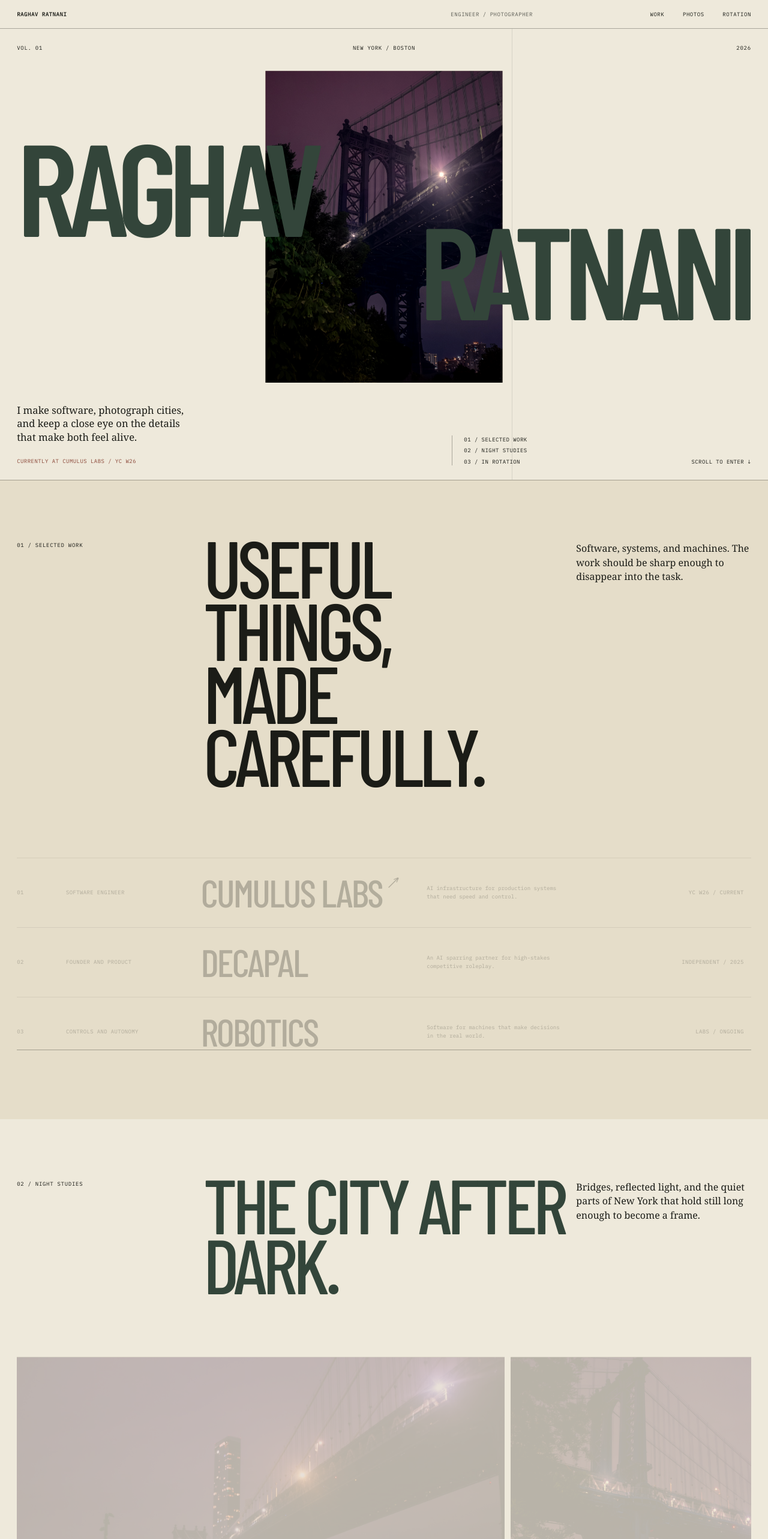
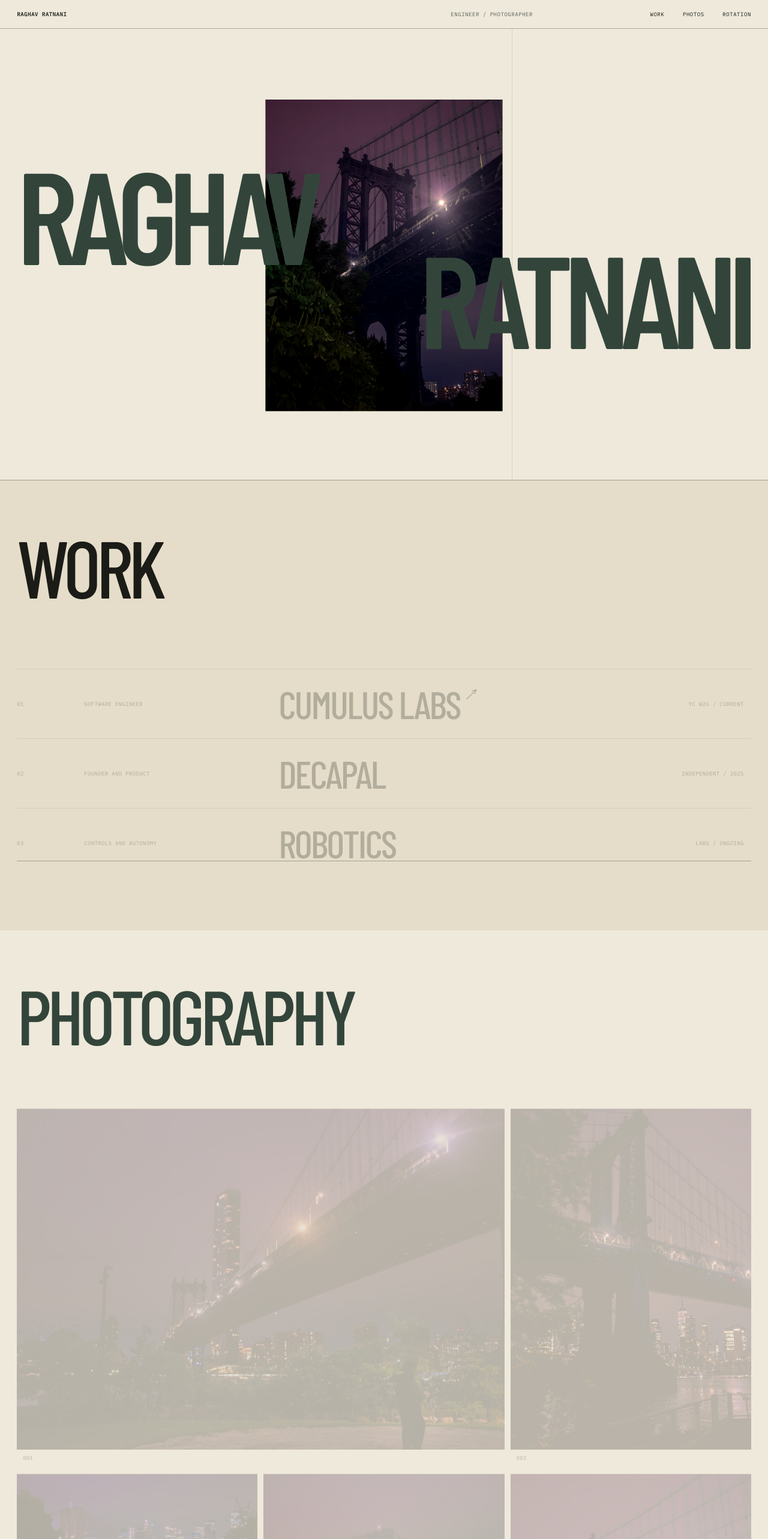
Before and after one commit to raghavrat/r4ghav, a Next.js app: page / in a window 1280 px wide. Shown: the top 2566 px of the page at 60% size. Built offline with nearby package versions, Linux system fonts and the light colour scheme.

Commit message:
Strip the portfolio copy

```diff
--- a/app/PortfolioExperience.tsx
+++ b/app/PortfolioExperience.tsx
@@ -3,7 +3,6 @@ import Image from "next/image";
 type WorkItem = {
   name: string;
   discipline: string;
-  detail: string;
   note: string;
   href?: string;
 };
@@ -15,27 +14,23 @@ type RecordItem = {
   year: string;
   image: string;
   href: string;
-  shelf: "A" | "B";
 };
 
 const work: readonly WorkItem[] = [
   {
     name: "Cumulus Labs",
     discipline: "Software engineer",
-    detail: "AI infrastructure for production systems that need speed and control.",
     note: "YC W26 / Current",
     href: "https://cumuluslabs.io",
   },
   {
     name: "DecaPal",
     discipline: "Founder and product",
-    detail: "An AI sparring partner for high-stakes competitive roleplay.",
     note: "Independent / 2025",
   },
   {
     name: "Robotics",
     discipline: "Controls and autonomy",
-    detail: "Software for machines that make decisions in the real world.",
     note: "Labs / Ongoing",
   },
 ];
@@ -48,7 +43,6 @@ const records: readonly RecordItem[] = [
     year: "2007",
     image: "/music/graduation.jpg",
     href: "https://open.spotify.com/track/7rbECVPkY5UODxoOUVKZnA",
-    shelf: "A",
   },
   {
     album: "Swimming",
@@ -57,7 +51,6 @@ const records: readonly RecordItem[] = [
     year: "2018",
     image: "/music/swimming.jpg",
     href: "https://open.spotify.com/track/4gT3mNJA8lnlkYFqGZ8IA2",
-    shelf: "A",
   },
   {
     album: "Isolation",
@@ -66,7 +59,6 @@ const records: readonly RecordItem[] = [
     year: "2018",
     image: "/music/isolation.jpg",
     href: "https://open.spotify.com/track/1otG6j1WHNvl9WgXLWkHTo",
-    shelf: "A",
   },
   {
     album: "The Slow Rush",
@@ -75,7 +67,6 @@ const records: readonly RecordItem[] = [
     year: "2020",
     image: "/music/the-slow-rush.jpg",
     href: "https://open.spotify.com/track/5hM5arv9KDbCHS0k9uqwjr",
-    shelf: "A",
   },
   {
     album: "So Much Fun",
@@ -84,7 +75,6 @@ const records: readonly RecordItem[] = [
     year: "2019",
     image: "/music/so-much-fun.jpg",
     href: "https://open.spotify.com/track/5Z8HZM6iQMhhqyPcCGY5g9",
-    shelf: "B",
   },
   {
     album: "Eternal Atake",
@@ -93,7 +83,6 @@ const records: readonly RecordItem[] = [
     year: "2020",
     image: "/music/eternal-atake.jpg",
     href: "https://open.spotify.com/track/7hav1MHURQf5SAoPk0egqh",
-    shelf: "B",
   },
   {
     album: "Finally Rich",
@@ -102,7 +91,6 @@ const records: readonly RecordItem[] = [
     year: "2012",
     image: "/music/finally-rich.jpg",
     href: "https://open.spotify.com/track/01Lr5YepbgjXAWR9iOEyH1",
-    shelf: "B",
   },
   {
     album: "56 Nights",
@@ -111,7 +99,6 @@ const records: readonly RecordItem[] = [
     year: "2015",
     image: "/music/56-nights.jpg",
     href: "https://open.spotify.com/track/3WcC6NH9J77xPEvj1SOL7z",
-    shelf: "B",
   },
 ];
 
@@ -136,12 +123,6 @@ export function PortfolioExperience() {
 
       <main id="top">
         <section className="hero" aria-labelledby="hero-title">
-          <div className="hero-kicker">
-            <span>Vol. 01</span>
-            <span>New York / Boston</span>
-            <span>2026</span>
-          </div>
-
           <h1 id="hero-title">
             <span>Raghav</span>
             <span>Ratnani</span>
@@ -158,36 +139,11 @@ export function PortfolioExperience() {
               unoptimized
             />
           </figure>
-
-          <div className="hero-intro">
-            <p>
-              I make software, photograph cities, and keep a close eye on the
-              details that make both feel alive.
-            </p>
-            <span>Currently at Cumulus Labs / YC W26</span>
-          </div>
-
-          <div className="hero-index" aria-label="Portfolio sections">
-            <span>01 / Selected work</span>
-            <span>02 / Night studies</span>
-            <span>03 / In rotation</span>
-          </div>
-
-          <p className="hero-scroll">Scroll to enter ↓</p>
         </section>
 
         <section className="work-section" id="work" aria-labelledby="work-title">
           <div className="section-masthead">
-            <p>01 / Selected work</p>
-            <h2 id="work-title">
-              Useful things,
-              <br />
-              made carefully.
-            </h2>
-            <p className="section-deck">
-              Software, systems, and machines. The work should be sharp enough
-              to disappear into the task.
-            </p>
+            <h2 id="work-title">Work</h2>
           </div>
 
           <div className="work-ledger">
@@ -204,7 +160,6 @@ export function PortfolioExperience() {
                     item.name
                   )}
                 </h3>
-                <p className="work-detail">{item.detail}</p>
                 <p className="work-note">{item.note}</p>
               </article>
             ))}
@@ -217,12 +172,7 @@ export function PortfolioExperience() {
           aria-labelledby="photography-title"
         >
           <div className="photo-masthead">
-            <p>02 / Night studies</p>
-            <h2 id="photography-title">The city after dark.</h2>
-            <p>
-              Bridges, reflected light, and the quiet parts of New York that
-              hold still long enough to become a frame.
-            </p>
+            <h2 id="photography-title">Photography</h2>
           </div>
 
           <div className="photo-archive">
@@ -238,7 +188,6 @@ export function PortfolioExperience() {
               />
               <figcaption>
                 <span>001</span>
-                <span>Manhattan Bridge / New York</span>
               </figcaption>
             </figure>
 
@@ -254,7 +203,6 @@ export function PortfolioExperience() {
               />
               <figcaption>
                 <span>002</span>
-                <span>Through the bridge</span>
               </figcaption>
             </figure>
 
@@ -270,7 +218,6 @@ export function PortfolioExperience() {
               />
               <figcaption>
                 <span>003</span>
-                <span>Lower Manhattan, across the river</span>
               </figcaption>
             </figure>
 
@@ -286,7 +233,6 @@ export function PortfolioExperience() {
               />
               <figcaption>
                 <span>004</span>
-                <span>Brooklyn Bridge in haze</span>
               </figcaption>
             </figure>
 
@@ -302,7 +248,6 @@ export function PortfolioExperience() {
               />
               <figcaption>
                 <span>005</span>
-                <span>Understructure</span>
               </figcaption>
             </figure>
 
@@ -318,7 +263,6 @@ export function PortfolioExperience() {
               />
               <figcaption>
                 <span>006</span>
-                <span>East River / Last frame</span>
               </figcaption>
             </figure>
           </div>
@@ -326,14 +270,7 @@ export function PortfolioExperience() {
 
         <section className="music-section" id="music" aria-labelledby="music-title">
           <div className="music-masthead">
-            <div>
-              <p>03 / In rotation</p>
-              <h2 id="music-title">Records I keep coming back to.</h2>
-            </div>
-            <p>
-              Eight pulls from two very different playlists. Part late-night
-              drive, part loud room.
-            </p>
+            <h2 id="music-title">Rotation</h2>
           </div>
 
           <div className="music-layout">
@@ -347,14 +284,10 @@ export function PortfolioExperience() {
                 loading="lazy"
                 unoptimized
               />
-              <figcaption>
-                <span>Drive side A</span>
-                <span>Somewhere near sunset</span>
-              </figcaption>
             </figure>
 
             <div className="record-shelf">
-              {records.map((record, index) => (
+              {records.map((record) => (
                 <a
                   className="record"
                   href={record.href}
@@ -373,9 +306,6 @@ export function PortfolioExperience() {
                       loading="lazy"
                       unoptimized
                     />
-                    <span className="record-sequence">
-                      {record.shelf}.{String(index + 1).padStart(2, "0")}
-                    </span>
                   </div>
                   <span className="record-name">{record.album}</span>
                   <span className="record-meta">
@@ -387,7 +317,6 @@ export function PortfolioExperience() {
           </div>
 
           <div className="playlist-notes">
-            <span>Full playlists</span>
             <a
               href="https://open.spotify.com/playlist/0f605RPG95bwb4KN8o89wk"
               target="_blank"
@@ -407,7 +336,7 @@ export function PortfolioExperience() {
       </main>
 
       <footer className="footer">
-        <p>Let&apos;s make something with a point of view.</p>
+        <span>Raghav Ratnani</span>
         <div>
           <a
             href="https://www.linkedin.com/in/raghav-ratnani"
@@ -424,7 +353,6 @@ export function PortfolioExperience() {
             GitHub ↗
           </a>
         </div>
-        <span>Raghav Ratnani / 2026</span>
       </footer>
     </>
   );
--- a/app/globals.css
+++ b/app/globals.css
@@ -125,7 +125,7 @@ a:focus-visible {
   display: grid;
   min-height: 100svh;
   grid-template-columns: repeat(12, minmax(0, 1fr));
-  grid-template-rows: auto minmax(0, 1fr) auto;
+  grid-template-rows: minmax(0, 1fr);
   column-gap: 1.5vw;
   padding: 75px 2.2vw 24px;
   overflow: hidden;
@@ -142,30 +142,11 @@ a:focus-visible {
   content: "";
 }
 
-.hero-kicker {
-  z-index: 3;
-  display: grid;
-  grid-column: 1 / -1;
-  grid-template-columns: 1fr 1fr 1fr;
-  font-size: 9px;
-  letter-spacing: 0.08em;
-  line-height: 1;
-  text-transform: uppercase;
-}
-
-.hero-kicker span:nth-child(2) {
-  justify-self: center;
-}
-
-.hero-kicker span:last-child {
-  justify-self: end;
-}
-
 .hero h1 {
   z-index: 2;
   display: flex;
   grid-column: 1 / -1;
-  grid-row: 2;
+  grid-row: 1;
   flex-direction: column;
   justify-content: center;
   margin: 0;
@@ -192,7 +173,7 @@ a:focus-visible {
 .hero-image {
   z-index: 1;
   grid-column: 5 / 9;
-  grid-row: 2;
+  grid-row: 1;
   align-self: center;
   justify-self: stretch;
   height: min(65svh, 760px);
@@ -207,55 +188,6 @@ a:focus-visible {
   object-fit: cover;
   object-position: 50% 43%;
   filter: sepia(0.2) saturate(0.72) contrast(1.08);
-}
-
-.hero-intro {
-  z-index: 3;
-  grid-column: 1 / 4;
-  grid-row: 3;
-  align-self: end;
-}
-
-.hero-intro p {
-  max-width: 36ch;
-  margin: 0 0 16px;
-  font-family: Georgia, "Times New Roman", serif;
-  font-size: clamp(15px, 1.3vw, 21px);
-  line-height: 1.35;
-}
-
-.hero-intro span,
-.hero-index,
-.hero-scroll {
-  font-size: 9px;
-  letter-spacing: 0.05em;
-  line-height: 1.5;
-  text-transform: uppercase;
-}
-
-.hero-intro span {
-  color: var(--rust);
-}
-
-.hero-index {
-  z-index: 3;
-  display: flex;
-  grid-column: 8 / 11;
-  grid-row: 3;
-  flex-direction: column;
-  align-self: end;
-  gap: 5px;
-  padding-left: 1.5vw;
-  border-left: 1px solid var(--line);
-}
-
-.hero-scroll {
-  z-index: 3;
-  grid-column: 11 / -1;
-  grid-row: 3;
-  align-self: end;
-  justify-self: end;
-  margin: 0;
 }
 
 .work-section {
@@ -273,21 +205,8 @@ a:focus-visible {
   align-items: start;
 }
 
-.section-masthead > p:first-child,
-.photo-masthead > p:first-child,
-.music-masthead > div > p {
-  margin: 0;
-  font-size: 9px;
-  letter-spacing: 0.08em;
-  text-transform: uppercase;
-}
-
-.section-masthead > p:first-child {
-  grid-column: 1 / 4;
-}
-
 .section-masthead h2 {
-  grid-column: 4 / 10;
+  grid-column: 1 / -1;
   margin: -0.08em 0 0;
   font-family: var(--display);
   font-size: clamp(76px, 10.5vw, 170px);
@@ -297,15 +216,6 @@ a:focus-visible {
   text-transform: uppercase;
 }
 
-.section-deck {
-  grid-column: 10 / -1;
-  max-width: 34ch;
-  margin: 0;
-  font-family: Georgia, "Times New Roman", serif;
-  font-size: clamp(14px, 1.25vw, 19px);
-  line-height: 1.45;
-}
-
 .work-ledger {
   margin-top: clamp(58px, 7vw, 100px);
   border-bottom: 1px solid var(--line);
@@ -313,7 +223,7 @@ a:focus-visible {
 
 .work-row {
   display: grid;
-  grid-template-columns: 0.35fr 1.15fr 2fr 2fr 0.85fr;
+  grid-template-columns: 0.35fr 1.15fr 2fr 0.85fr;
   gap: 1.5vw;
   align-items: center;
   min-height: 116px;
@@ -332,7 +242,6 @@ a:focus-visible {
 
 .work-number,
 .work-discipline,
-.work-detail,
 .work-note {
   margin: 0;
   font-size: 9px;
@@ -366,10 +275,6 @@ a:focus-visible {
   vertical-align: top;
 }
 
-.work-detail {
-  max-width: 42ch;
-}
-
 .work-note {
   justify-self: end;
   text-align: right;
@@ -384,12 +289,8 @@ a:focus-visible {
   padding: 0 2.2vw clamp(54px, 6vw, 86px);
 }
 
-.photo-masthead > p:first-child {
-  grid-column: 1 / 4;
-}
-
 .photo-masthead h2 {
-  grid-column: 4 / 10;
+  grid-column: 1 / -1;
   margin: -0.08em 0 0;
   color: var(--forest);
   font-family: var(--display);
@@ -400,21 +301,12 @@ a:focus-visible {
   text-transform: uppercase;
 }
 
-.photo-masthead > p:last-child {
-  grid-column: 10 / -1;
-  max-width: 38ch;
-  margin: 0;
-  font-family: Georgia, "Times New Roman", serif;
-  font-size: clamp(14px, 1.25vw, 19px);
-  line-height: 1.45;
-}
-
 figcaption {
   display: flex;
-  justify-content: space-between;
+  justify-content: flex-start;
   gap: 20px;
-  min-height: 34px;
-  padding: 10px 12px;
+  min-height: 30px;
+  padding: 8px 10px;
   font-size: 9px;
   letter-spacing: 0.03em;
   line-height: 1.4;
@@ -512,28 +404,15 @@ figcaption {
   padding-bottom: clamp(54px, 6vw, 88px);
 }
 
-.music-masthead > div {
-  grid-column: 1 / 9;
-}
-
 .music-masthead h2 {
-  max-width: 8.2ch;
-  margin: 18px 0 0;
+  grid-column: 1 / -1;
+  margin: -0.08em 0 0;
   font-family: var(--display);
   font-size: clamp(78px, 11vw, 176px);
   font-weight: 500;
   letter-spacing: -0.06em;
   line-height: 0.76;
   text-transform: uppercase;
-}
-
-.music-masthead > p {
-  grid-column: 10 / -1;
-  max-width: 34ch;
-  margin: 0;
-  font-family: Georgia, "Times New Roman", serif;
-  font-size: clamp(14px, 1.25vw, 19px);
-  line-height: 1.45;
 }
 
 .music-layout {
@@ -590,15 +469,6 @@ figcaption {
   filter: saturate(1.08);
 }
 
-.record-sequence {
-  position: absolute;
-  right: 0;
-  bottom: 0;
-  padding: 5px 7px;
-  background: var(--paper);
-  font-size: 8px;
-}
-
 .record-name {
   font-family: var(--display);
   font-size: clamp(24px, 2.4vw, 38px);
@@ -620,7 +490,7 @@ figcaption {
 
 .playlist-notes {
   display: grid;
-  grid-template-columns: 1fr auto auto;
+  grid-template-columns: 1fr auto;
   gap: clamp(24px, 5vw, 80px);
   align-items: center;
   margin-top: clamp(62px, 7vw, 104px);
@@ -637,45 +507,24 @@ figcaption {
 
 .footer {
   display: grid;
-  min-height: 42svh;
   grid-template-columns: 1fr auto;
-  grid-template-rows: 1fr auto;
-  align-items: end;
-  gap: 50px;
-  padding: clamp(70px, 9vw, 140px) 2.2vw 26px;
+  align-items: center;
+  gap: 30px;
+  padding: 28px 2.2vw;
   background: var(--forest);
   color: var(--paper);
-}
-
-.footer > p {
-  max-width: 9ch;
-  margin: 0;
-  font-family: var(--display);
-  font-size: clamp(70px, 10vw, 160px);
-  font-weight: 500;
-  letter-spacing: -0.055em;
-  line-height: 0.76;
+  font-size: 9px;
+  letter-spacing: 0.05em;
   text-transform: uppercase;
 }
 
 .footer > div {
   display: flex;
   gap: 30px;
-  align-self: end;
-  font-size: 10px;
-  text-transform: uppercase;
 }
 
 .footer > div a:hover {
   color: var(--sand);
-}
-
-.footer > span {
-  grid-column: 1 / -1;
-  padding-top: 18px;
-  border-top: 1px solid rgba(238, 233, 219, 0.35);
-  font-size: 9px;
-  text-transform: uppercase;
 }
 
 @keyframes title-in {
@@ -723,27 +572,12 @@ figcaption {
 }
 
 @media (max-width: 980px) {
-  .section-masthead h2,
-  .photo-masthead h2 {
-    grid-column: 4 / -1;
-  }
-
-  .section-deck,
-  .photo-masthead > p:last-child {
-    grid-column: 4 / 9;
-    margin-top: 42px;
-  }
-
   .work-row {
     grid-template-columns: 0.28fr 1fr 1.5fr;
     align-items: start;
   }
 
   .work-row h3 {
-    grid-column: 3;
-  }
-
-  .work-detail {
     grid-column: 3;
   }
 
@@ -754,14 +588,6 @@ figcaption {
     text-align: left;
   }
 
-  .music-masthead > div {
-    grid-column: 1 / 10;
-  }
-
-  .music-masthead > p {
-    grid-column: 10 / -1;
-  }
-
   .music-layout {
     grid-template-columns: 1fr;
   }
@@ -769,19 +595,10 @@ figcaption {
   .music-photo {
     position: relative;
     top: auto;
-    display: grid;
-    grid-template-columns: 1.3fr 0.7fr;
   }
 
   .music-photo img {
     aspect-ratio: 16 / 8;
-  }
-
-  .music-photo figcaption {
-    flex-direction: column;
-    justify-content: flex-end;
-    background: var(--clay);
-    color: var(--paper);
   }
 
   .record-shelf {
@@ -812,14 +629,6 @@ figcaption {
     right: 50%;
   }
 
-  .hero-kicker span:nth-child(2) {
-    display: none;
-  }
-
-  .hero-kicker {
-    grid-template-columns: 1fr auto;
-  }
-
   .hero h1 {
     justify-content: flex-start;
     padding-top: 56px;
@@ -831,19 +640,6 @@ figcaption {
     grid-column: 3 / 11;
     height: 54svh;
     margin-top: 78px;
-  }
-
-  .hero-intro {
-    grid-column: 1 / 8;
-  }
-
-  .hero-index {
-    grid-column: 9 / -1;
-    padding-left: 10px;
-  }
-
-  .hero-scroll {
-    display: none;
   }
 
   .work-section,
@@ -860,13 +656,8 @@ figcaption {
 
   .section-masthead h2,
   .photo-masthead h2 {
-    margin-top: 38px;
+    margin-top: -0.08em;
     font-size: clamp(68px, 20vw, 112px);
-  }
-
-  .section-deck,
-  .photo-masthead > p:last-child {
-    margin-top: 30px;
   }
 
   .work-ledger {
@@ -892,7 +683,6 @@ figcaption {
 
   .work-discipline,
   .work-row h3,
-  .work-detail,
   .work-note {
     grid-column: 2;
   }
@@ -948,20 +738,13 @@ figcaption {
   }
 
   .archive-frame figcaption {
-    min-height: 42px;
-    flex-direction: column;
-    justify-content: flex-start;
-    gap: 1px;
+    min-height: 28px;
     padding: 6px;
   }
 
   .music-masthead h2 {
-    margin-top: 38px;
+    margin-top: -0.08em;
     font-size: clamp(72px, 21vw, 118px);
-  }
-
-  .music-masthead > p {
-    margin-top: 30px;
   }
 
   .music-photo {
@@ -970,12 +753,6 @@ figcaption {
 
   .music-photo img {
     aspect-ratio: 4 / 3;
-  }
-
-  .music-photo figcaption {
-    flex-direction: row;
-    background: transparent;
-    color: var(--ink);
   }
 
   .record-shelf {
@@ -993,18 +770,10 @@ figcaption {
   }
 
   .footer {
-    grid-template-columns: 1fr;
-    min-height: 46svh;
+    grid-template-columns: 1fr auto;
+    gap: 18px;
     padding-right: 14px;
     padding-left: 14px;
-  }
-
-  .footer > div {
-    grid-row: 2;
-  }
-
-  .footer > span {
-    grid-row: 3;
   }
 }
 
```
Also changed, not shown: 1 other file (tests, documents, lock files or other folders).
